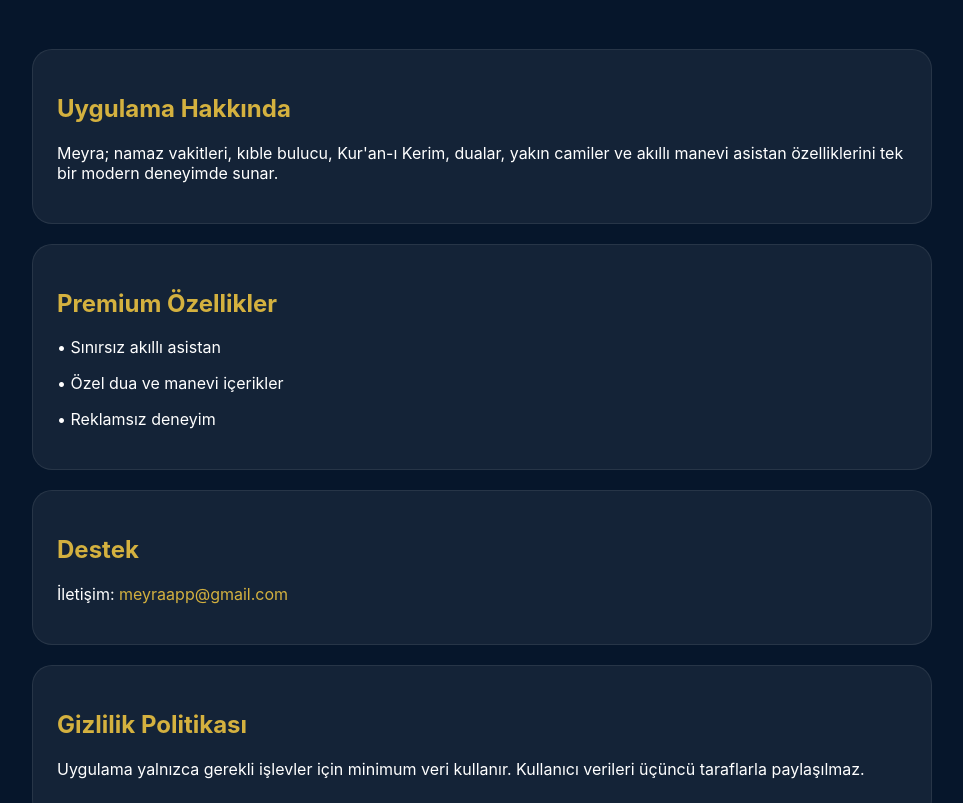
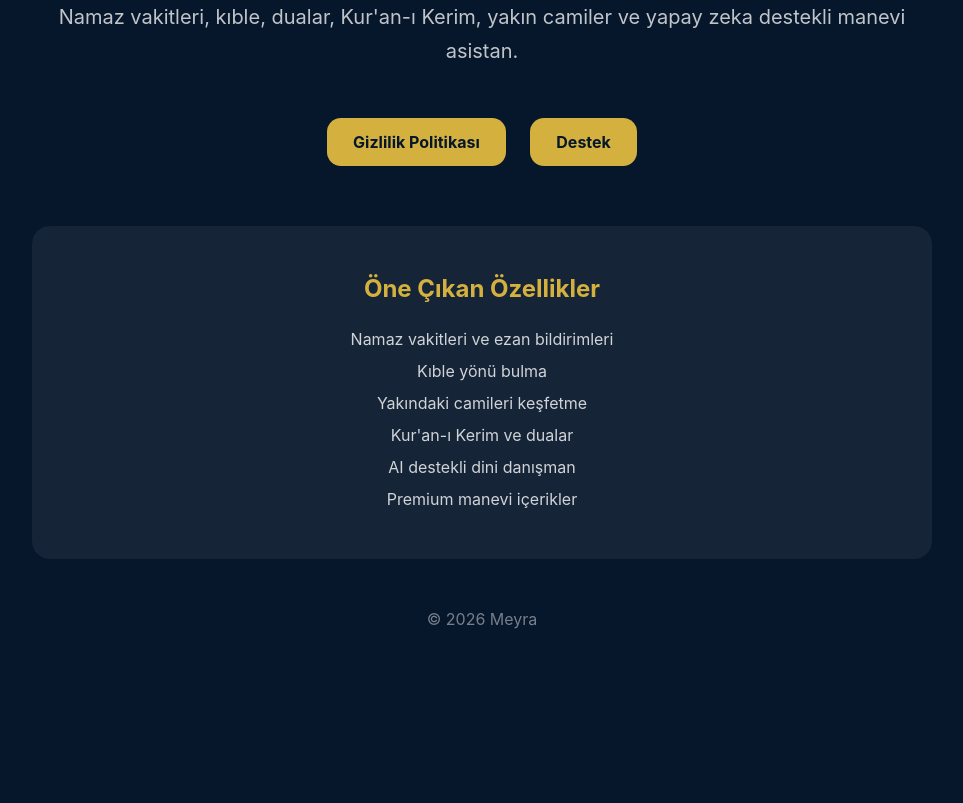
Before and after one commit to omerozkan1/meyra, a plain HTML site: page index.html in a window 1280 px wide. Shown: the part 171-974 px from the top of the page, without its empty margins (158-1121 px from the left). After the commit the page ends 860 px from the top, so only its background shows below. Drawn offline with Linux system fonts and the light colour scheme.

Commit message:
Update index.html

```diff
--- a/index.html
+++ b/index.html
@@ -1,88 +1,100 @@
 <!DOCTYPE html>
 <html lang="tr">
 <head>
-  <meta charset="UTF-8">
-  <meta name="viewport" content="width=device-width, initial-scale=1.0">
-  <title>Meyra | Namaz, Dua ve Kıble</title>
+  <meta charset="UTF-8" />
+  <meta name="viewport" content="width=device-width, initial-scale=1.0" />
+  <title>Meyra</title>
   <style>
     body {
       margin: 0;
-      font-family: -apple-system, BlinkMacSystemFont, 'Segoe UI', sans-serif;
+      font-family: -apple-system, BlinkMacSystemFont, sans-serif;
       background: #06162b;
       color: white;
-      display: flex;
-      flex-direction: column;
-      align-items: center;
-      padding: 40px 20px;
+      text-align: center;
+      padding: 60px 20px;
     }
+
     .container {
       max-width: 900px;
-      width: 100%;
+      margin: auto;
     }
-    .hero {
-      text-align: center;
-      margin-bottom: 50px;
-    }
-    .hero h1 {
-      font-size: 42px;
+
+    h1 {
+      font-size: 48px;
       margin-bottom: 10px;
     }
-    .hero p {
+
+    p {
       font-size: 20px;
-      color: #d4b13f;
+      color: rgba(255,255,255,0.75);
+      line-height: 1.7;
     }
+
+    .buttons {
+      margin-top: 40px;
+    }
+
+    a {
+      display: inline-block;
+      margin: 10px;
+      padding: 14px 26px;
+      border-radius: 14px;
+      background: #d4b13f;
+      color: #06162b;
+      font-weight: bold;
+      text-decoration: none;
+    }
+
     .card {
+      margin-top: 50px;
       background: rgba(255,255,255,0.06);
-      border-radius: 20px;
-      padding: 24px;
-      margin-bottom: 20px;
-      border: 1px solid rgba(255,255,255,0.08);
+      border-radius: 18px;
+      padding: 28px;
     }
+
     h2 {
       color: #d4b13f;
     }
-    a {
-      color: #d4b13f;
-      text-decoration: none;
+
+    ul {
+      list-style: none;
+      padding: 0;
+      line-height: 2;
+      color: rgba(255,255,255,0.8);
     }
+
     footer {
-      margin-top: 40px;
-      color: rgba(255,255,255,0.6);
-      font-size: 14px;
+      margin-top: 50px;
+      color: rgba(255,255,255,0.45);
     }
   </style>
 </head>
 <body>
   <div class="container">
-    <section class="hero">
-      <h1>Meyra</h1>
-      <p>Namaz, Dua ve Kıble için modern manevi rehber</p>
-    </section>
+    <h1>Meyra</h1>
+    <p>
+      Namaz vakitleri, kıble, dualar, Kur'an-ı Kerim, yakın camiler ve yapay zeka destekli manevi asistan.
+    </p>
 
-    <section class="card">
-      <h2>Uygulama Hakkında</h2>
-      <p>Meyra; namaz vakitleri, kıble bulucu, Kur'an-ı Kerim, dualar, yakın camiler ve akıllı manevi asistan özelliklerini tek bir modern deneyimde sunar.</p>
-    </section>
+    <div class="buttons">
+      <a href="privacy.html">Gizlilik Politikası</a>
+      <a href="support.html">Destek</a>
+    </div>
 
-    <section class="card">
-      <h2>Premium Özellikler</h2>
-      <p>• Sınırsız akıllı asistan</p>
-      <p>• Özel dua ve manevi içerikler</p>
-      <p>• Reklamsız deneyim</p>
-    </section>
-
-    <section class="card">
-      <h2>Destek</h2>
-      <p>İletişim: <a href="mailto:meyraapp@gmail.com">meyraapp@gmail.com</a></p>
-    </section>
-
-    <section class="card">
-      <h2>Gizlilik Politikası</h2>
-      <p>Uygulama yalnızca gerekli işlevler için minimum veri kullanır. Kullanıcı verileri üçüncü taraflarla paylaşılmaz.</p>
-    </section>
+    <div class="card">
+      <h2>Öne Çıkan Özellikler</h2>
+      <ul>
+        <li>Namaz vakitleri ve ezan bildirimleri</li>
+        <li>Kıble yönü bulma</li>
+        <li>Yakındaki camileri keşfetme</li>
+        <li>Kur'an-ı Kerim ve dualar</li>
+        <li>AI destekli dini danışman</li>
+        <li>Premium manevi içerikler</li>
+      </ul>
+    </div>
 
     <footer>
-      © 2026 Meyra. Tüm hakları saklıdır.
+      © 2026 Meyra
     </footer>
   </div>
 </body>
```
